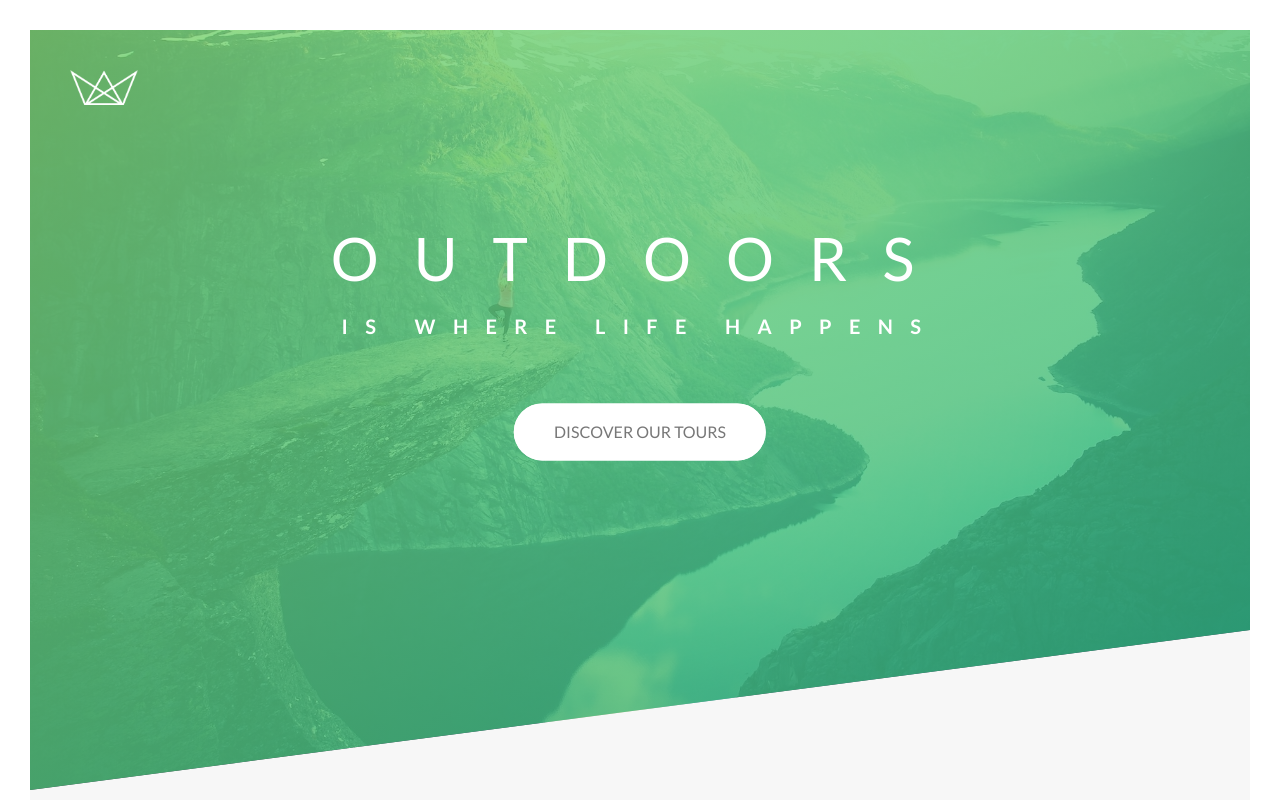
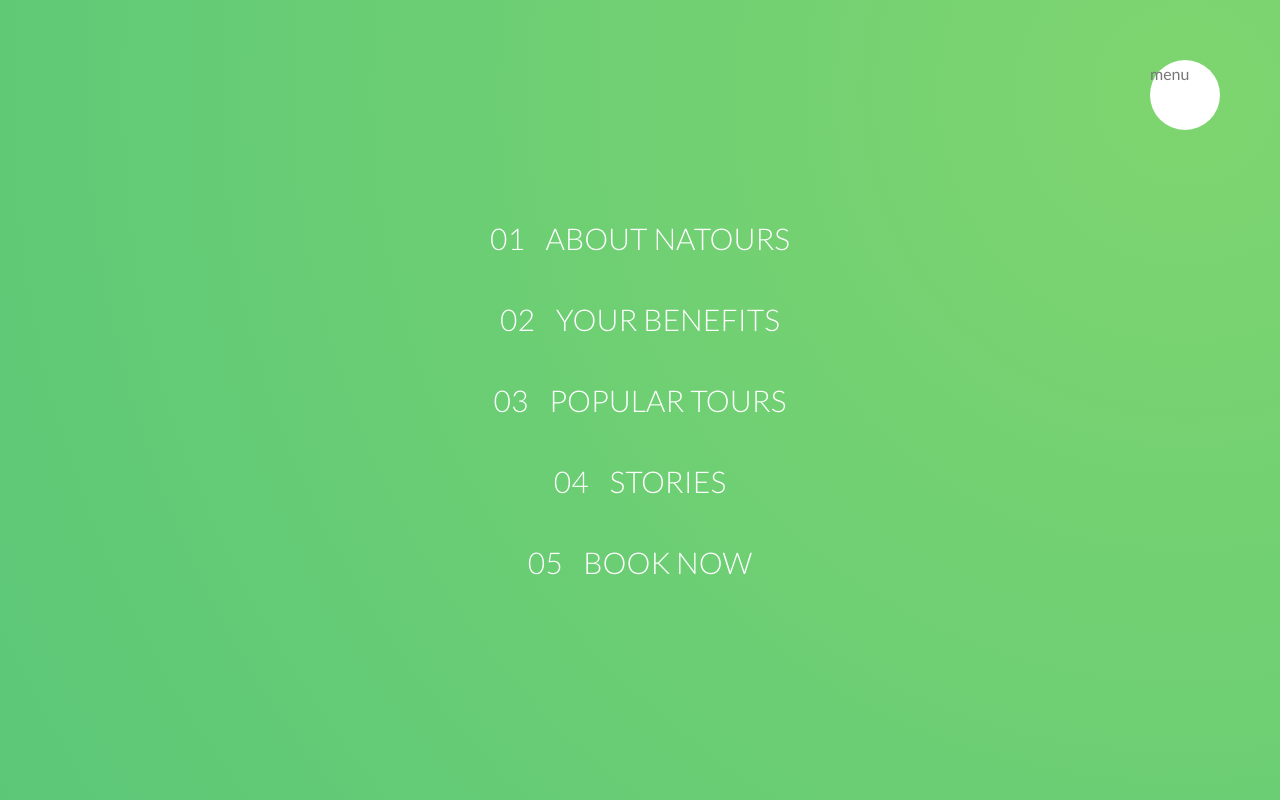
Before and after one commit to divineLush/natours, a website: page index.html in a window 1280 px wide. Shown: the top 800 px of the page. Drawn offline with Linux system fonts and the light colour scheme.

Commit message:
basic navigation setup

```diff
--- a/index.html
+++ b/index.html
@@ -14,6 +14,45 @@
         <title>Natours | Exciting tours for adventurous people</title>
     </head>
     <body>
+        <div class="navigation">
+            <input type="checkbox" class="navigation__checkbox" id="navi-toggle">
+            <label for="navi-toggle" class="navigation__button">menu</label>
+            <div class="navigation__background">&nbsp;</div>
+            <nav class="navigation__nav">
+                <ul class="navigation__list">
+                    <li class="navigation__item">
+                        <a href="#" class="navigation__link">
+                            <span>01</span>
+                            About Natours
+                        </a>
+                    </li>
+                    <li class="navigation__item">
+                        <a href="#" class="navigation__link">
+                            <span>02</span>
+                            Your benefits
+                        </a>
+                    </li>
+                    <li class="navigation__item">
+                        <a href="#" class="navigation__link">
+                            <span>03</span>
+                            Popular tours
+                        </a>
+                    </li>
+                    <li class="navigation__item">
+                        <a href="#" class="navigation__link">
+                            <span>04</span>
+                            Stories
+                        </a>
+                    </li>
+                    <li class="navigation__item">
+                        <a href="#" class="navigation__link">
+                            <span>05</span>
+                            Book now
+                        </a>
+                    </li>
+                </ul>
+            </nav>
+        </div>
         <header class="header">
             <div class="header__logo-box">
                 <img src="img/logo-white.png" alt="Logo" class="header__logo">
--- /dev/null
+++ b/sass/layout/_navigation.sass
@@ -0,0 +1,68 @@
+.navigation
+    &__checkbox
+        display: none
+
+    &__button
+        background-color: $color-white
+        height: 7rem
+        width: 7rem
+        position: fixed
+        top: 6rem
+        right: 6rem
+        border-radius: 50%
+        z-index: 2000
+
+    &__background
+        height: 6rem
+        width: 6rem
+        border-radius: 50%
+        position: fixed
+        top: 6.5rem
+        right: 6.5rem
+        background-image: radial-gradient($color-primary-light, $color-primary-dark)
+        z-index: 1000
+        transform: scale(80)
+
+    &__nav
+        height: 100vh
+        width: 100%
+        position: fixed
+        top: 0
+        right: 0
+        z-index: 1500
+
+    &__list
+        position: absolute
+        top: 50%
+        left: 50%
+        transform: translate(-50%, -50%)
+        list-style: none
+        text-align: center
+
+    &__item
+        margin: 1rem
+
+    &__link
+        &:link,
+        &:visited
+            display: inline-block
+            font-size: 3rem
+            font-weight: 300
+            padding: 1rem 2rem
+            color: $color-white
+            text-decoration: none
+            text-transform: uppercase
+            // solid color gradient
+            background-image: linear-gradient(120deg, transparent 0%, transparent 50%, $color-white 50%)
+            background-size: 220%
+            transition: all .4s
+
+            span
+                margin-right: 1.5rem
+                display: inline-block
+
+        &:hover,
+        &:active
+            background-position: 100%
+            color: $color-primary
+            transform: translateX(1rem)
--- a/sass/main.sass
+++ b/sass/main.sass
@@ -20,3 +20,4 @@
 @import "layout/footer"
 @import "layout/grid"
 @import "layout/header"
+@import "layout/navigation"
```
Also changed, not shown: css/style.css.
